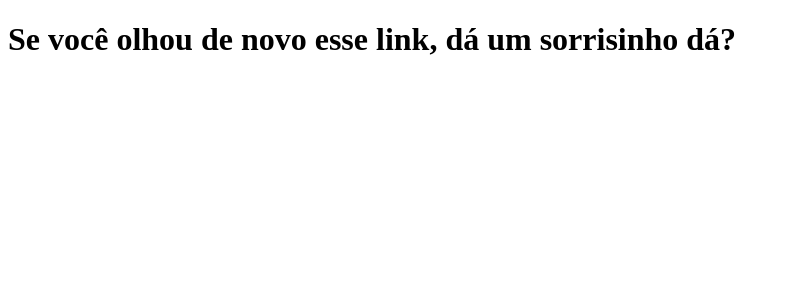
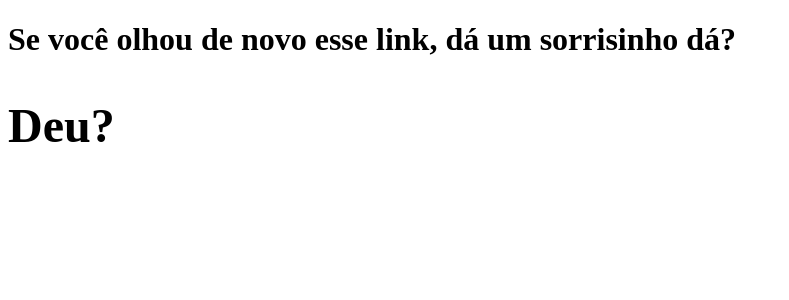
Before and after one commit to joaovitordesp/tabnews, a Next.js app: page / in a window 1280 px wide. Shown: the top 300 px of the page, without its empty margins (0-789 px from the left). Built offline with nearby package versions, Linux system fonts and the light colour scheme.

Commit message:
add message

```diff
--- a/pages/index.js
+++ b/pages/index.js
@@ -1,5 +1,6 @@
 function Home(){
-   return <h1>Se você olhou de novo esse link, dá um sorrisinho dá?</h1>
+   return <h1>Se você olhou de novo esse link, dá um sorrisinho dá? <h2>Deu?</h2> </h1>
+
 }
 
 
```
